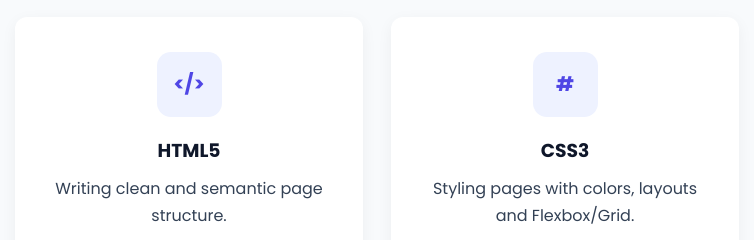
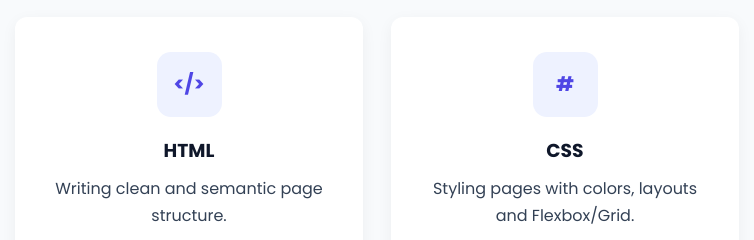
Before and after one commit to sayyam727/portfolio, a plain HTML site: page index.html in a window 1280 px wide. Shown: the part 1460-1700 px from the top of the page, 75-829 px from the left. Drawn offline with Linux system fonts and the light colour scheme.

Commit message:
Update index.htmlUpdate skill names: HTML5 to HTML, CSS3 to CSS

```diff
--- a/index.html
+++ b/index.html
@@ -89,12 +89,12 @@
       <div class="skills-grid">
         <div class="skill-card">
           <div class="skill-icon">&lt;/&gt;</div>
-          <h3>HTML5</h3>
+          <h3>HTML</h3>
           <p>Writing clean and semantic page structure.</p>
         </div>
         <div class="skill-card">
           <div class="skill-icon">#</div>
-          <h3>CSS3</h3>
+          <h3>CSS</h3>
           <p>Styling pages with colors, layouts and Flexbox/Grid.</p>
         </div>
         <div class="skill-card">
```
